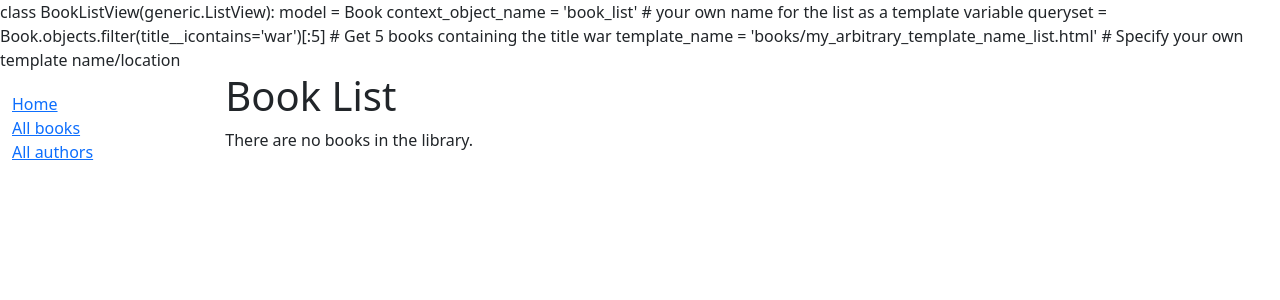
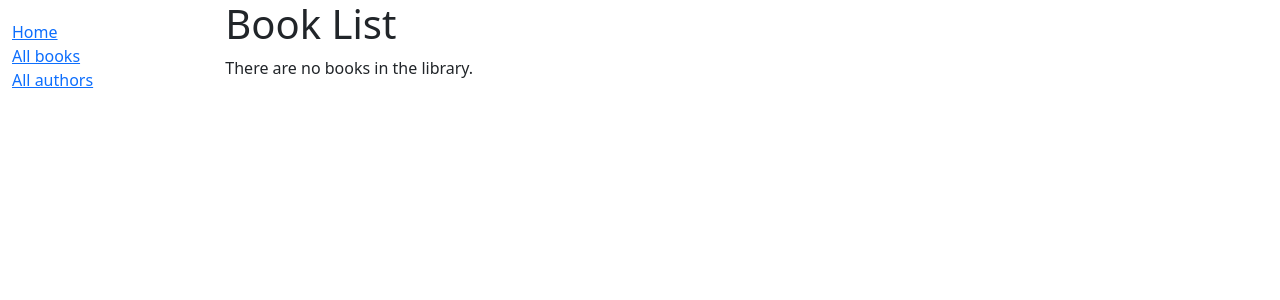
Before and after one commit to ZacharyForkenbrock/-Repository-Name-, a Django app: template tutorial/catalog/templates/catalog/book_list.html in a window 1280 px wide. Shown: the top 300 px of the page. Run offline with Django 5.2, Linux system fonts and the light colour scheme; the template is opened without the code that fills it, so the values that code supplies are empty.

Commit message:
changes 1:52

```diff
--- a/tutorial/catalog/templates/catalog/book_list.html
+++ b/tutorial/catalog/templates/catalog/book_list.html
@@ -1,9 +1,3 @@
-class BookListView(generic.ListView):
-    model = Book
-    context_object_name = 'book_list'   # your own name for the list as a template variable
-    queryset = Book.objects.filter(title__icontains='war')[:5] # Get 5 books containing the title war
-    template_name = 'books/my_arbitrary_template_name_list.html'  # Specify your own template name/location
-
 {% extends "base_generic.html" %}
 
 {% block content %}
```
Also changed, not shown: tutorial/catalog/views.py (+2 -5 lines). Lines whose indentation alone changed are shown as unchanged.
